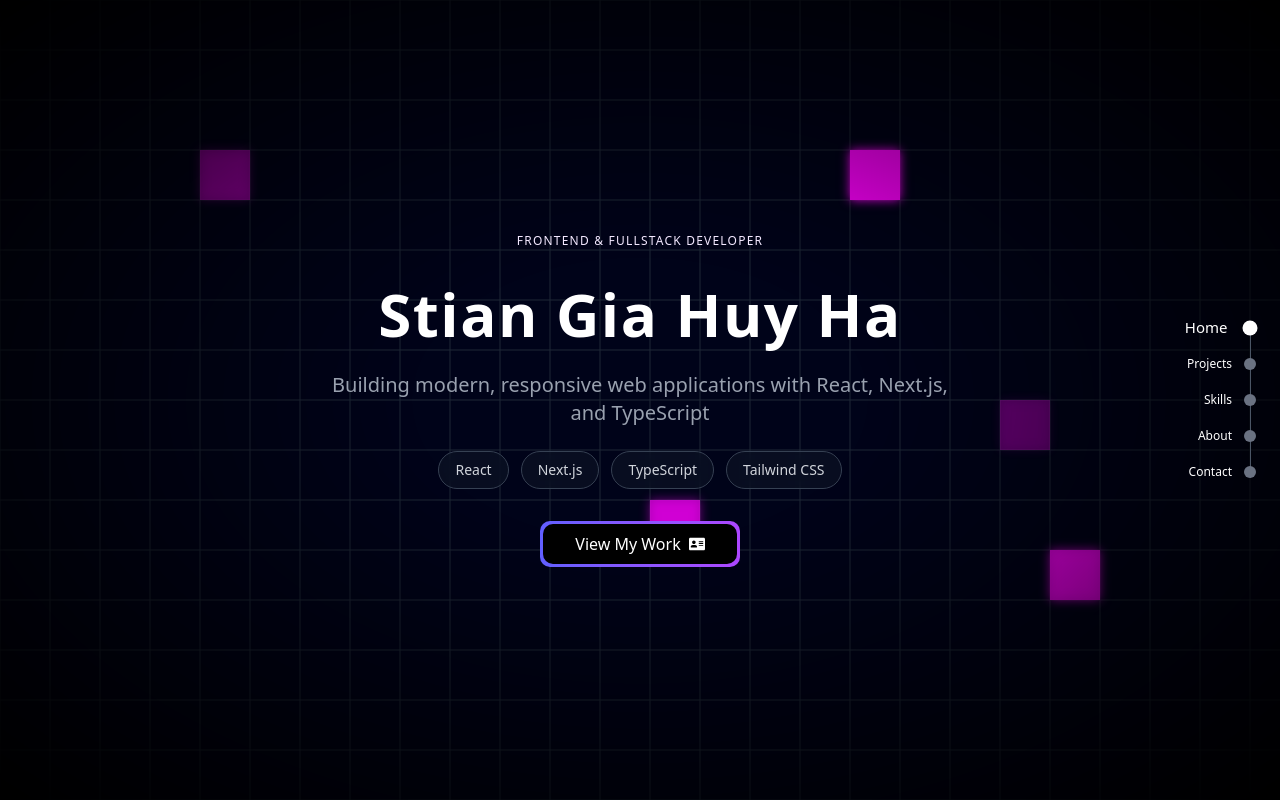
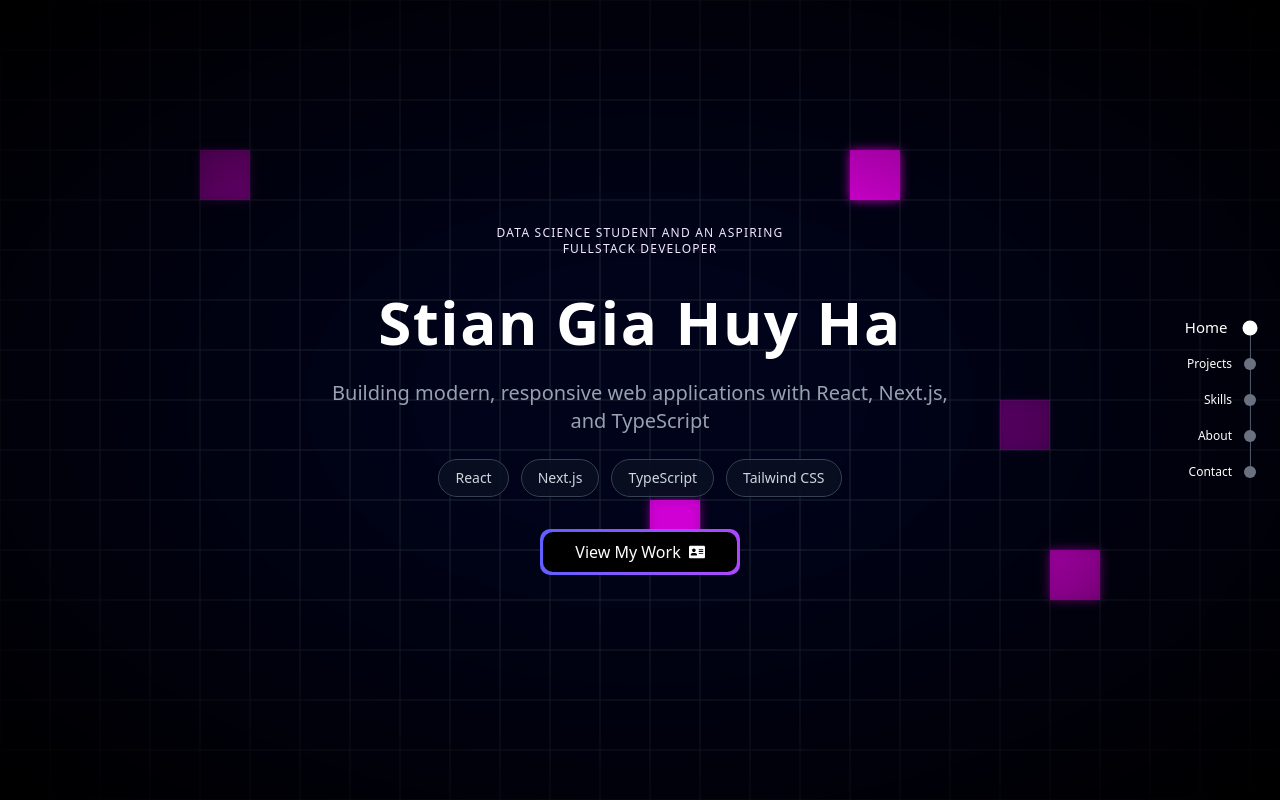
Before and after one commit to StianHa02/personal_website, a Next.js app: page / in a window 1280 px wide. Built offline with nearby package versions, Linux system fonts and the light colour scheme; what lightswind would draw is missing.

Commit message:
Update Hero.tsx

```diff
--- a/components/Hero.tsx
+++ b/components/Hero.tsx
@@ -31,7 +31,7 @@ function Hero() {
                 <div className="max-w-[89vw] md:max-w-2xl lg:max-w-[60vw] flex flex-col items-center justify-center">
                     <div className="mb-2 flex items-center justify-center w-full">
                         <EncryptedText
-                            text="Frontend & Fullstack Developer"
+                            text="Data Science student and an Aspiring Fullstack Developer"
                             encryptedClassName="text-neutral-500"
                             revealedClassName="dark:text-purple-100 text-black"
                             revealDelayMs={50}
```
